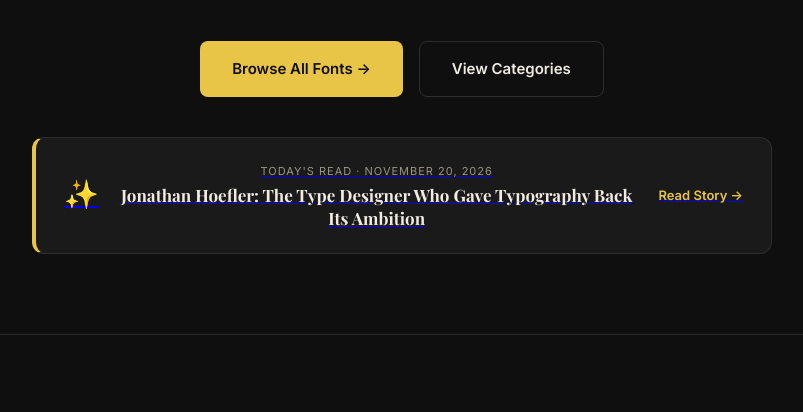
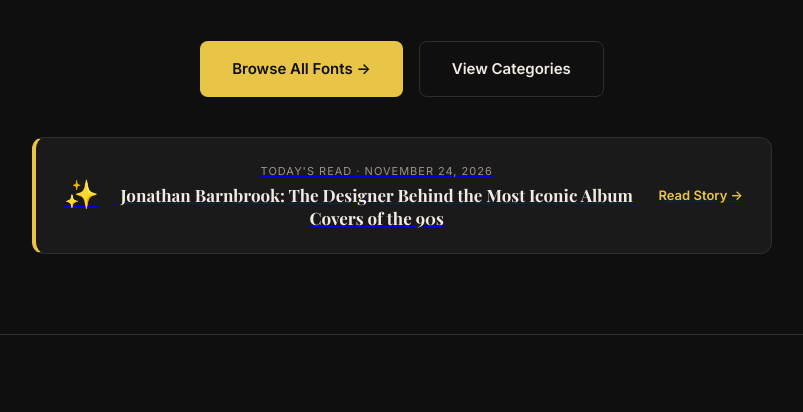
Before and after one commit to zxwqxtu/freefonts1001.com, a plain HTML site: page index.html in a window 1280 px wide. Shown: the part 672-1084 px from the top of the page, without its empty margins (238-1041 px from the left). Drawn offline with nearby package versions, Linux system fonts and the light colour scheme; a web font is replaced by a local one.

Commit message:
update: index.html daily story banner → 2026-11-24

```diff
--- a/index.html
+++ b/index.html
@@ -516,12 +516,12 @@
     </div>
 
     <!-- Daily Story -->
-    <a href="/instroduce/2026-11-20" class="daily-story-banner">
+    <a href="/instroduce/2026-11-24" class="daily-story-banner">
         <div class="daily-story-left">
             <span class="daily-story-emoji">✨</span>
             <div>
-                <div class="daily-story-date">Today's Read · November 20, 2026</div>
-                <div class="daily-story-title">Jonathan Hoefler: The Type Designer Who Gave Typography Back Its Ambition</div>
+                <div class="daily-story-date">Today's Read · November 24, 2026</div>
+                <div class="daily-story-title">Jonathan Barnbrook: The Designer Behind the Most Iconic Album Covers of the 90s</div>
             </div>
         </div>
         <span class="daily-story-link">Read Story →</span>
```
